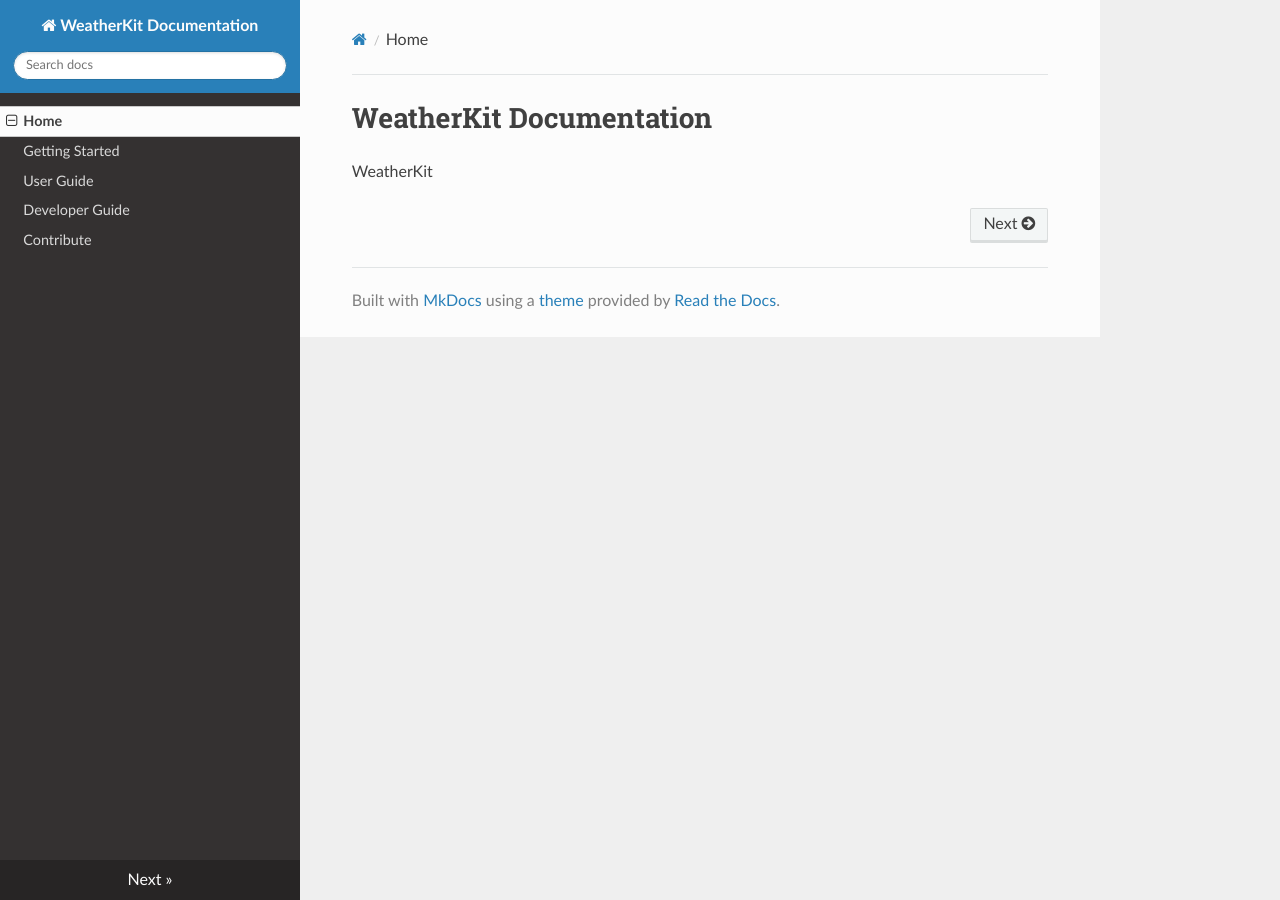
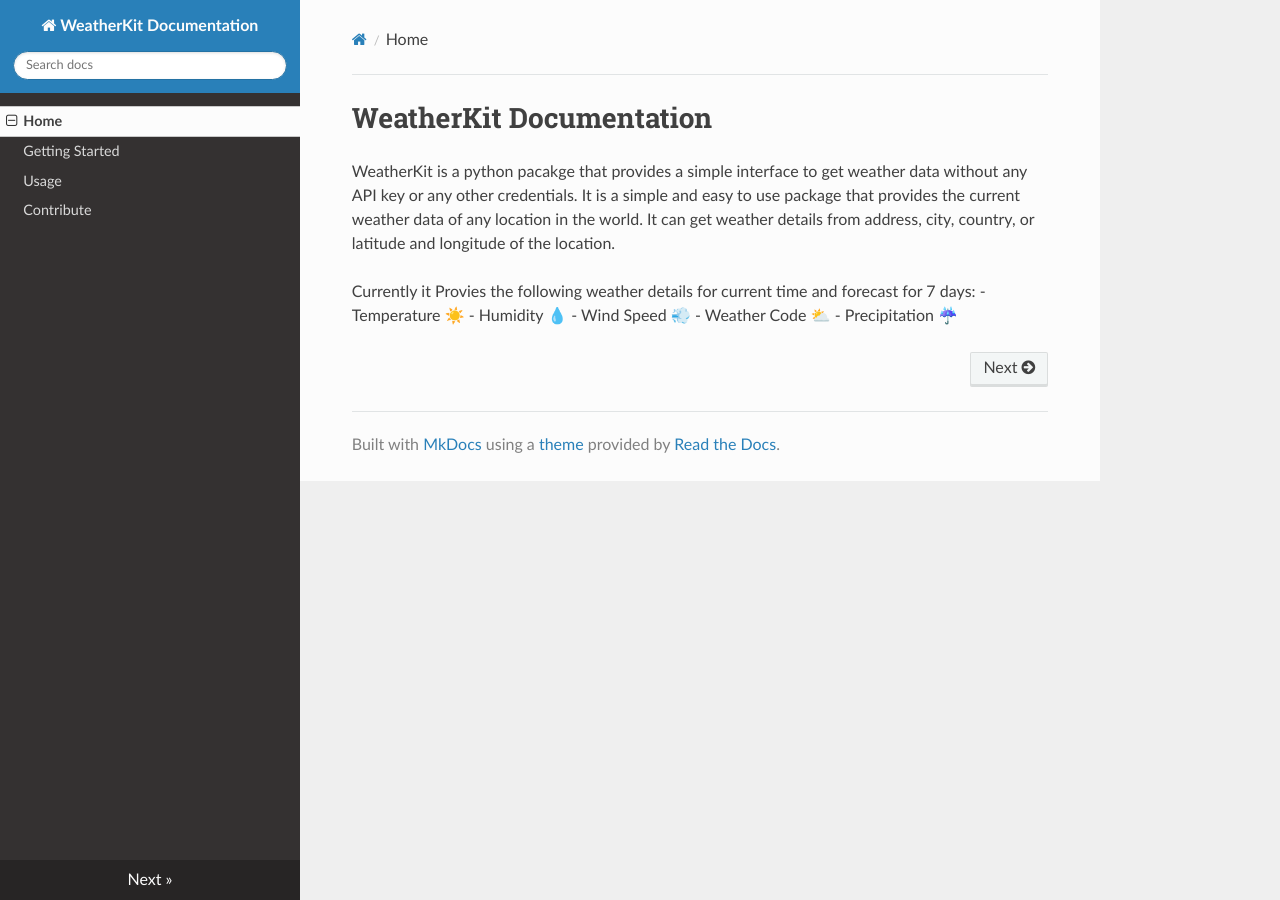
Before and after one commit to suvanbanerjee/WeatherKit, an MkDocs documentation site: the page built from docs/index.md, in a window 1280 px wide. Built offline with MkDocs 1.6.1, drawn with Linux system fonts in a browser that asks for light colours; nearby versions of some CDN libraries.

Commit message:
added basic docs

```diff
--- a/docs/index.md
+++ b/docs/index.md
@@ -1,2 +1,10 @@
 # WeatherKit Documentation
-WeatherKit
+
+WeatherKit is a python pacakge that provides a simple interface to get weather data without any API key or any other credentials. It is a simple and easy to use package that provides the current weather data of any location in the world. It can get weather details from address, city, country, or latitude and longitude of the location.
+
+Currently it Provies the following weather details for current time and forecast for 7 days:
+- Temperature ☀️
+- Humidity 💧
+- Wind Speed 💨
+- Weather Code ⛅️
+- Precipitation ☔️
--- a/mkdocs.yml
+++ b/mkdocs.yml
@@ -3,7 +3,6 @@
 nav:
   - Home: index.md
   - "Getting Started": getting-started.md
-  - "User Guide": user-guide.md
-  - "Developer Guide": developer-guide.md
+  - "Usage": usage.md
   - "Contribute": contribute.md
 theme: readthedocs
```
Also changed, not shown: docs/contribute.md (+2 -0 lines), docs/getting-started.md (+27 -0 lines), docs/usage.md (added, +70 -0 lines), CONTRIBUTING.md (added), docs/developer-guide.md (deleted), docs/user-guide.md (deleted).
